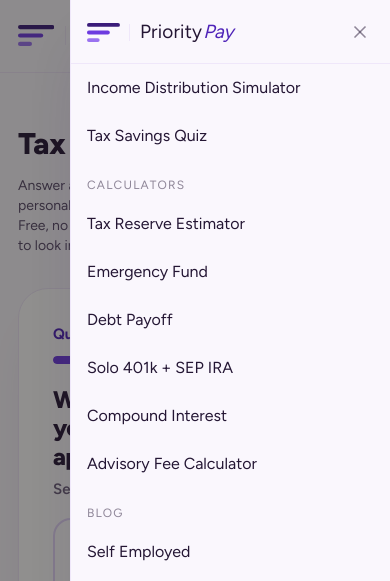
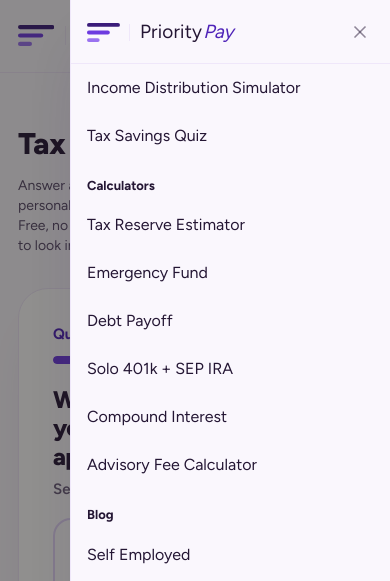
Before and after one commit to meganmahoney123/prioritypay-simple, a Next.js app: page /tax-savings-quiz in a window 390 px wide. Both pictures are taken after a click on the button 352 px from the left and 36 px from the top of the page. Shown: the top 581 px of the page. Built offline with nearby package versions, Linux system fonts and the light colour scheme.

Commit message:
Update PublicHeader.js

```diff
--- a/components/PublicHeader.js
+++ b/components/PublicHeader.js
@@ -113,15 +113,18 @@ function DropdownLink({ href, label, onClick }) {
 // Mobile drawer group heading -- plain uppercase label, not a button
 // (unlike the desktop dropdowns, the drawer just lists everything flat
 // since hover-driven dropdowns don't have a touch equivalent).
+// 13px/700, full-strength text color -- not the old 50%-opacity uppercase
+// treatment, which fell below WCAG AA contrast on the light Bloom
+// background (see lib/bloomTheme.js's --color-neutral-700 comment for the
+// same contrast-driven correction elsewhere in this redesign).
 function DrawerGroupLabel({ children }) {
   return (
     <div
       style={{
         fontFamily: "var(--font-heading)",
-        fontSize: 12,
-        letterSpacing: "0.1em",
-        textTransform: "uppercase",
-        color: "color-mix(in srgb, var(--color-text) 50%, transparent)",
+        fontSize: 13,
+        fontWeight: 700,
+        color: "var(--color-text)",
         padding: "16px 16px 6px",
       }}
     >
```
